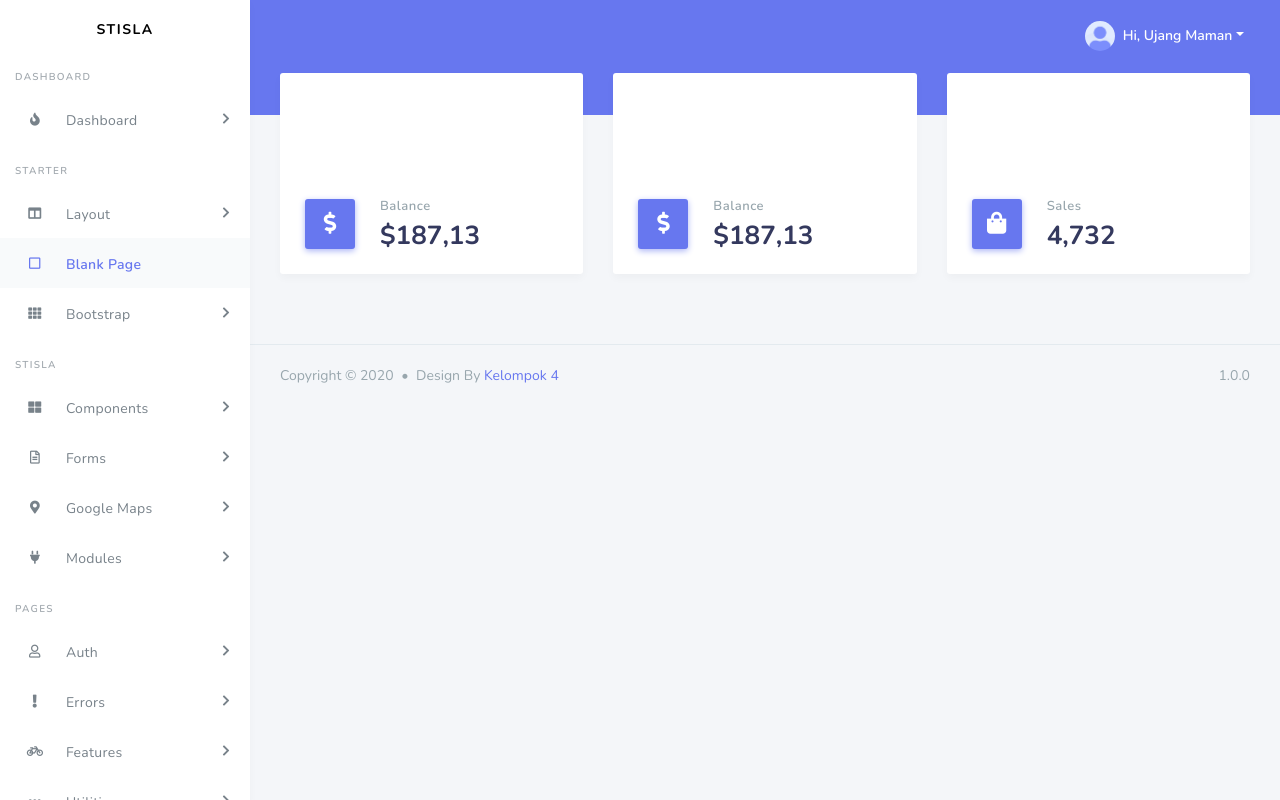
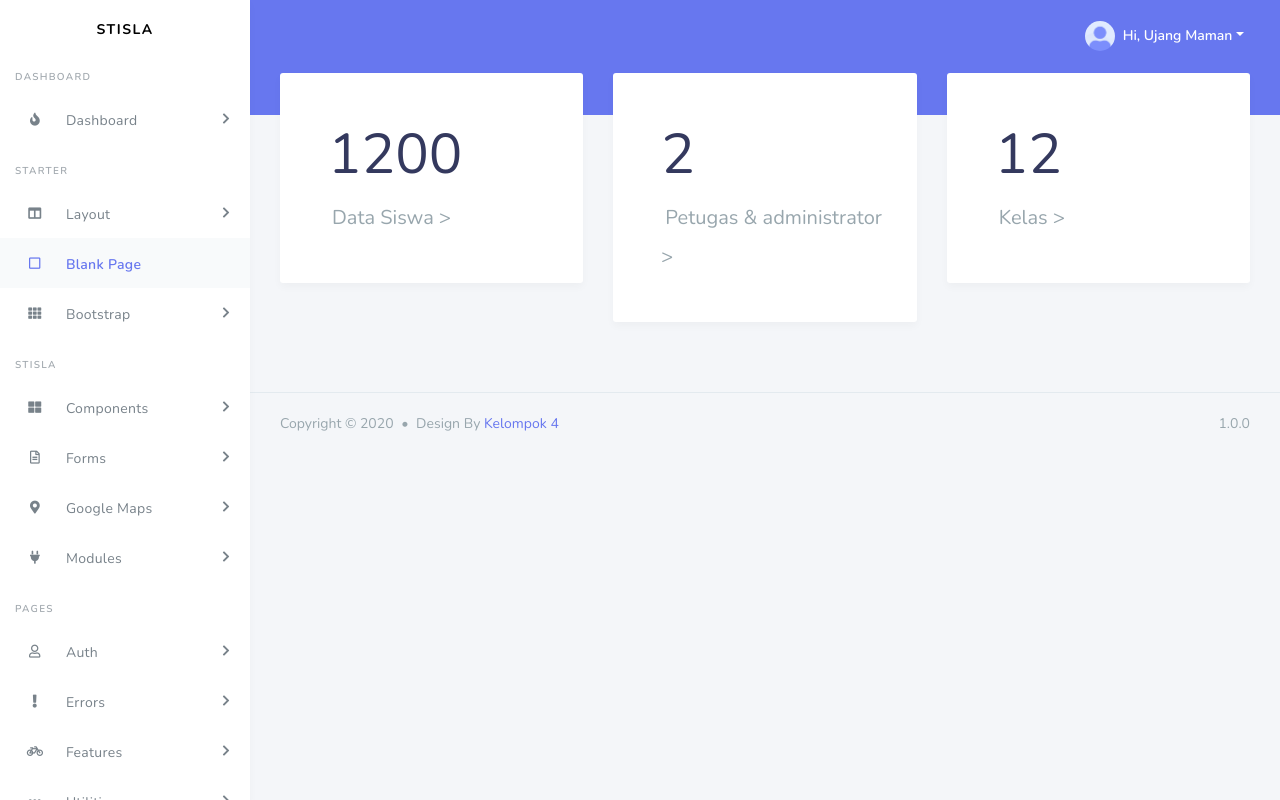
Before and after one commit to Kelompok4-eloquent/pembayaran-spp, a Laravel app: page /dashboard in a window 1280 px wide. Run offline with Laravel 8, Linux system fonts and the light colour scheme; some libraries are stand-ins or nearby versions.

Commit message:
menambahkan count dashboard data (dummy)

```diff
--- a/spp_project/resources/views/admin/dashboard/index.blade.php
+++ b/spp_project/resources/views/admin/dashboard/index.blade.php
@@ -6,56 +6,25 @@
 <div class="row">
     <div class="col-lg-4 col-md-4 col-sm-12">
         <div class="card card-statistic-2">
-        <div class="card-chart">
-          <canvas id="balance-chart" height="80"></canvas>
-        </div>
-        <div class="card-icon shadow-primary bg-primary">
-          <i class="fas fa-dollar-sign"></i>
-        </div>
-        <div class="card-wrap">
-          <div class="card-header">
-            <h4>Balance</h4>
-          </div>
-          <div class="card-body">
-            $187,13
-          </div>
+            <div class="card-body pt-5 pb-5 pl-5">
+                <h1 class="display-4">1200</h1>
+                <a href="#" class="text-muted h5 pl-1">Data Siswa > </a>
             </div>
         </div>
     </div>
     <div class="col-lg-4 col-md-4 col-sm-12">
         <div class="card card-statistic-2">
-          <div class="card-chart">
-            <canvas id="balance-chart" height="80"></canvas>
-          </div>
-          <div class="card-icon shadow-primary bg-primary">
-            <i class="fas fa-dollar-sign"></i>
-          </div>
-          <div class="card-wrap">
-            <div class="card-header">
-              <h4>Balance</h4>
-            </div>
-            <div class="card-body">
-              $187,13
-            </div>
+            <div class="card-body pt-5 pb-5 pl-5">
+                <h1 class="display-4">2</h1>
+                <a href="#" class="text-muted h5 pl-1">Petugas & administrator > </a>
             </div>
         </div>
     </div>
     <div class="col-lg-4 col-md-4 col-sm-12">
         <div class="card card-statistic-2">
-        <div class="card-chart">
-          <canvas id="sales-chart" height="80"></canvas>
-        </div>
-        <div class="card-icon shadow-primary bg-primary">
-          <i class="fas fa-shopping-bag"></i>
-        </div>
-        <div class="card-wrap">
-          <div class="card-header">
-            <h4>Sales</h4>
-          </div>
-          <div class="card-body">
-            4,732
-          </div>
-        </div>
+            <div class="card-body pt-5 pb-5 pl-5">
+                <h1 class="display-4">12</h1>
+                <a href="#" class="text-muted h5 pl-1">Kelas ></a>
             </div>
         </div>
     </div>
```
Lines whose indentation alone changed are shown as unchanged.
